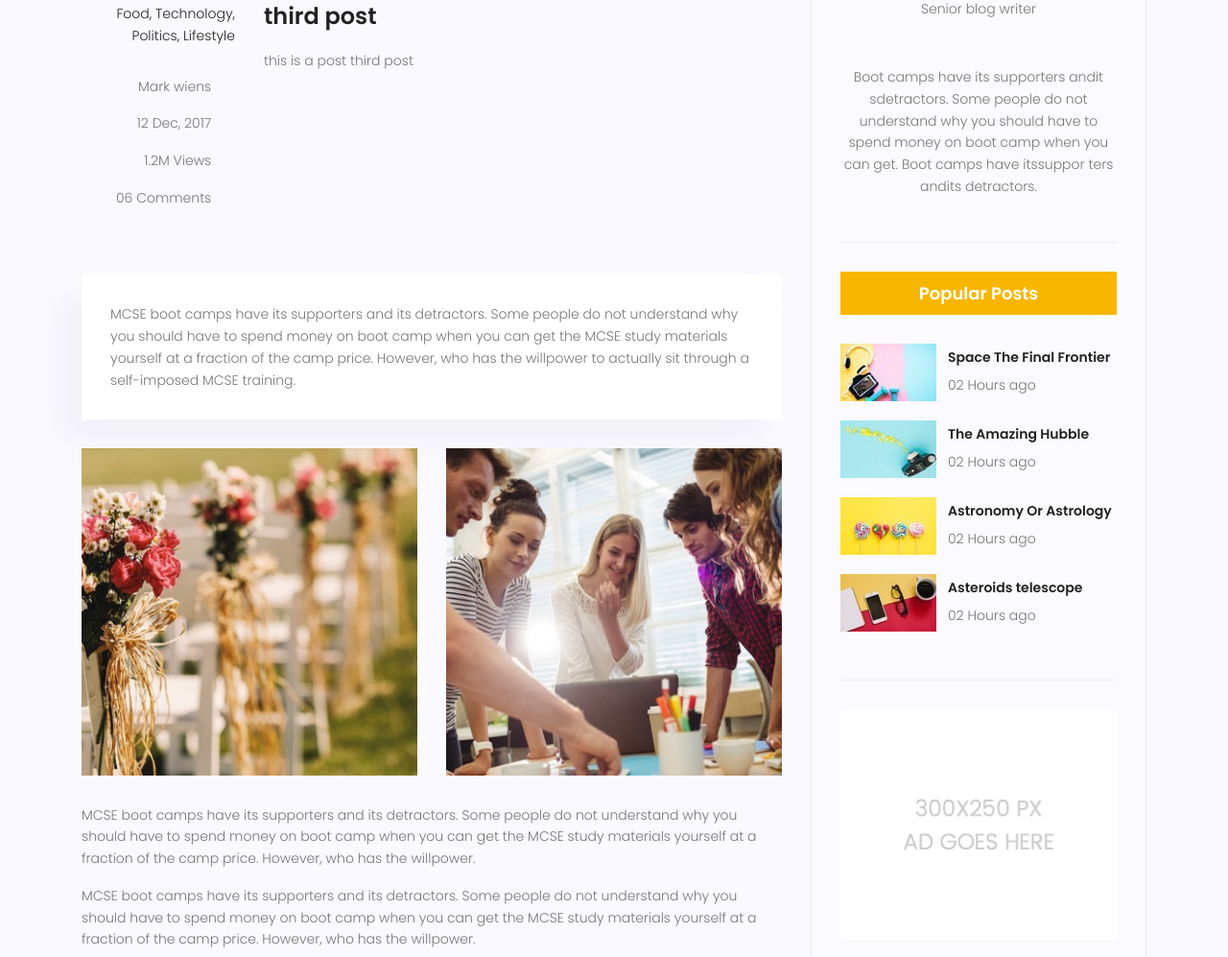
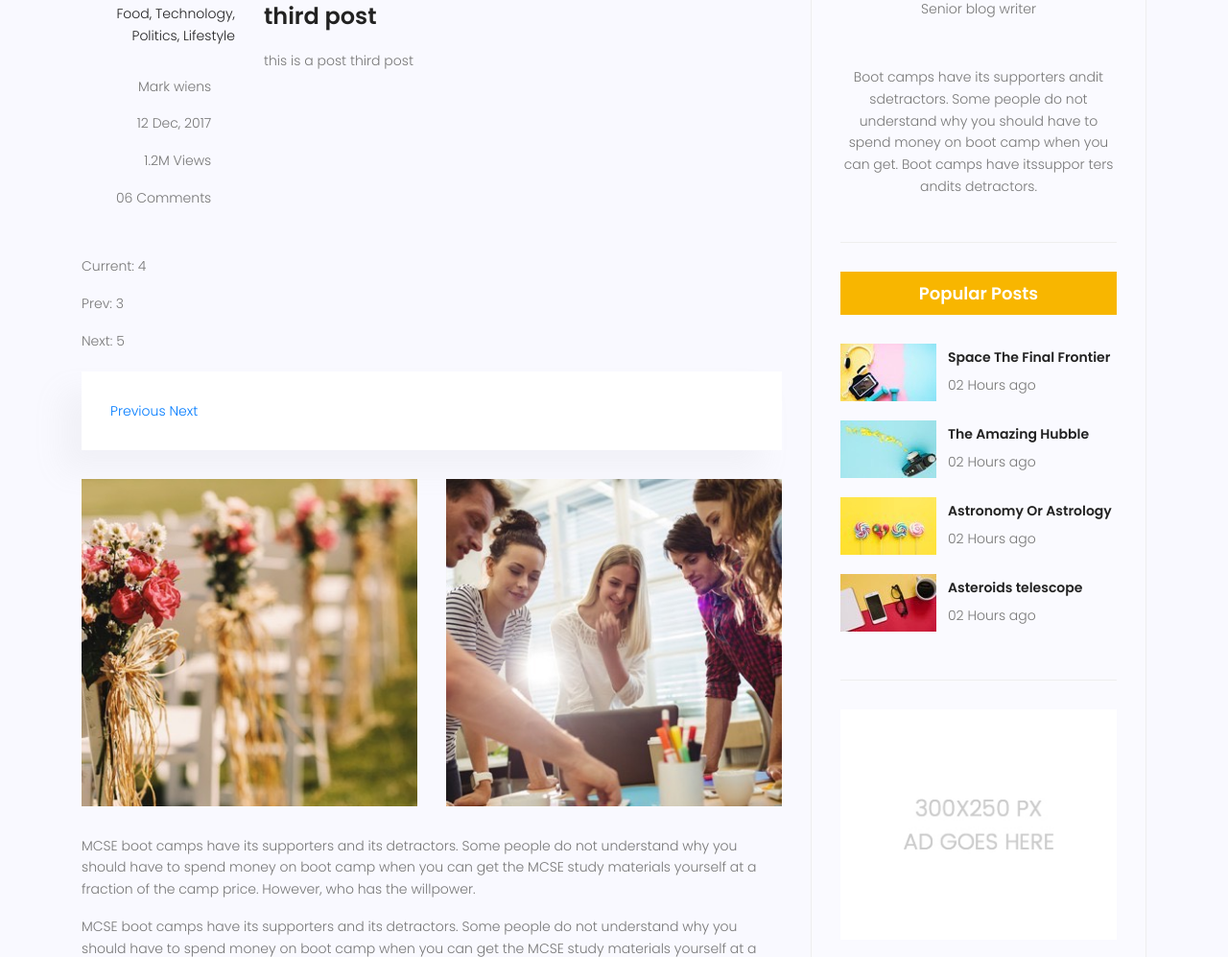
Before and after one commit to mohamadshakibaa/Django-Practice, a Django app: page /blog/4/ in a window 1280 px wide. Shown: the part 778-1775 px from the top of the page at 96% size. Run offline with Django 5.2, Linux system fonts and the light colour scheme; data comes from the database, SQL or seed files in the repository; both versions use the stored data as it was after the commit; some libraries are stand-ins or nearby versions; some web fonts are replaced.

Commit message:
Add Next or Previous bottom to each page of single

```diff
--- a/blog/views.py
+++ b/blog/views.py
@@ -8,10 +8,17 @@ def blog_view(request):
     context = {'posts': posts}
     return render(request, 'blog/blog-home.html', context)
 
+
 def blog_single(request, pid):
     posts = Post.objects.filter(status = 1)
     post = get_object_or_404(posts, pk=pid)
-    context = {'post': post}
+    next_post = Post.objects.filter(id__gt=post.id).order_by('id').first()
+    prev_post = Post.objects.filter(id__lt=post.id).order_by('-id').first()
+    context = {
+                'post': post,
+                'next_post': next_post,
+                'prev_post': prev_post,
+            }
     return render(request, 'blog/blog-single.html', context)
 
 
--- a/templates/blog/blog-single.html
+++ b/templates/blog/blog-single.html
@@ -78,12 +78,21 @@
               {{post.content}}
           </div>
           <div class="col-lg-12">
+            <p>Current: {{ post.id }}</p>
+            <p>Prev: {{ prev_post.id }}</p>
+            <p>Next: {{ next_post.id }}</p>
             <div class="quotes">
-              MCSE boot camps have its supporters and its detractors. Some
-              people do not understand why you should have to spend money on
-              boot camp when you can get the MCSE study materials yourself at a
-              fraction of the camp price. However, who has the willpower to
-              actually sit through a self-imposed MCSE training.
+              {% if prev_post %}
+              <a href="{% url 'blog:single' pid=prev_post.id %}">
+                  Previous
+              </a>
+              {% endif %}
+
+              {% if next_post %}
+              <a href="{% url 'blog:single' pid=next_post.id %}">
+                  Next
+              </a>
+              {% endif %}
             </div>
             <div class="row mt-30 mb-30">
               <div class="col-6">
```
Also changed, not shown: db.sqlite3.
